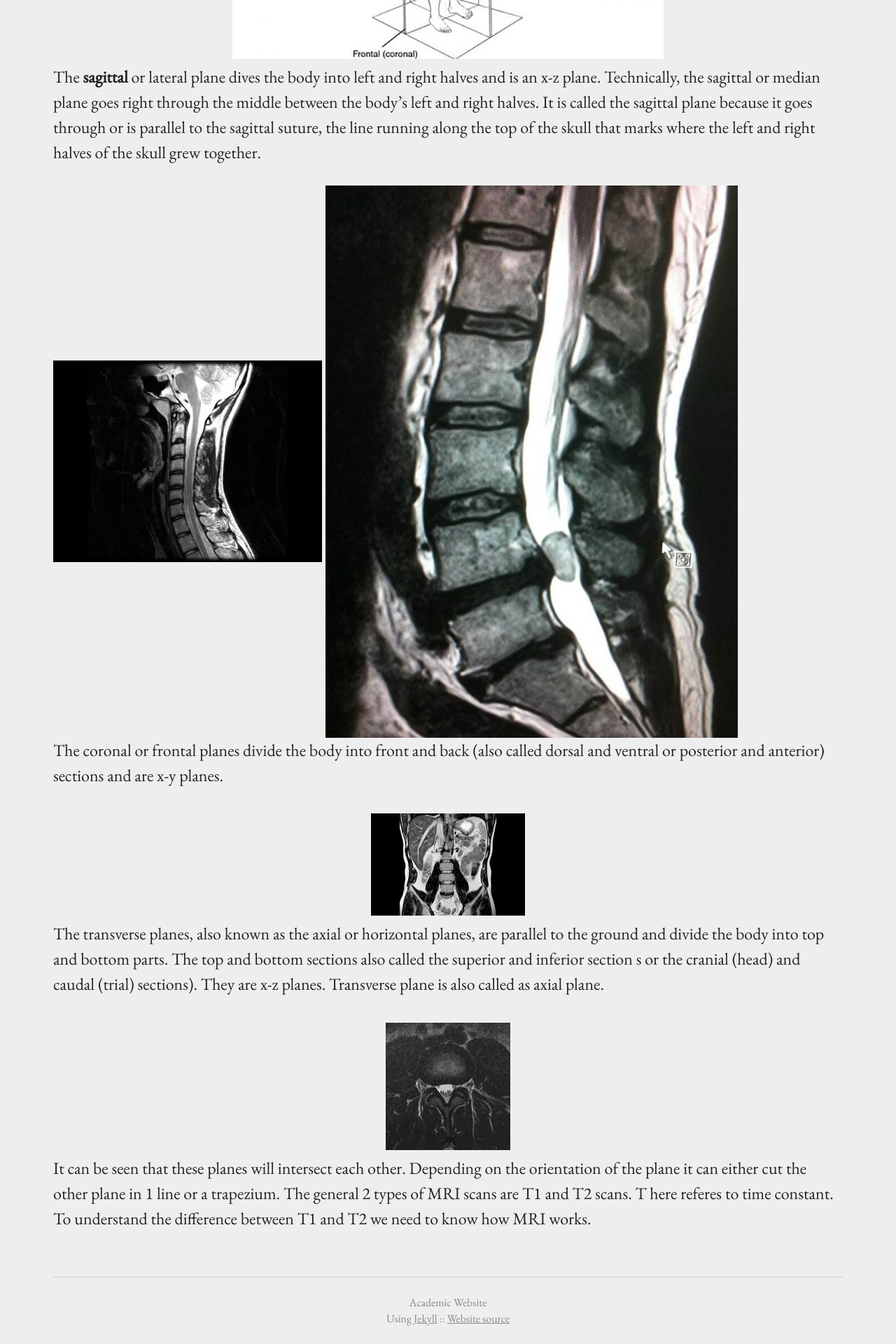
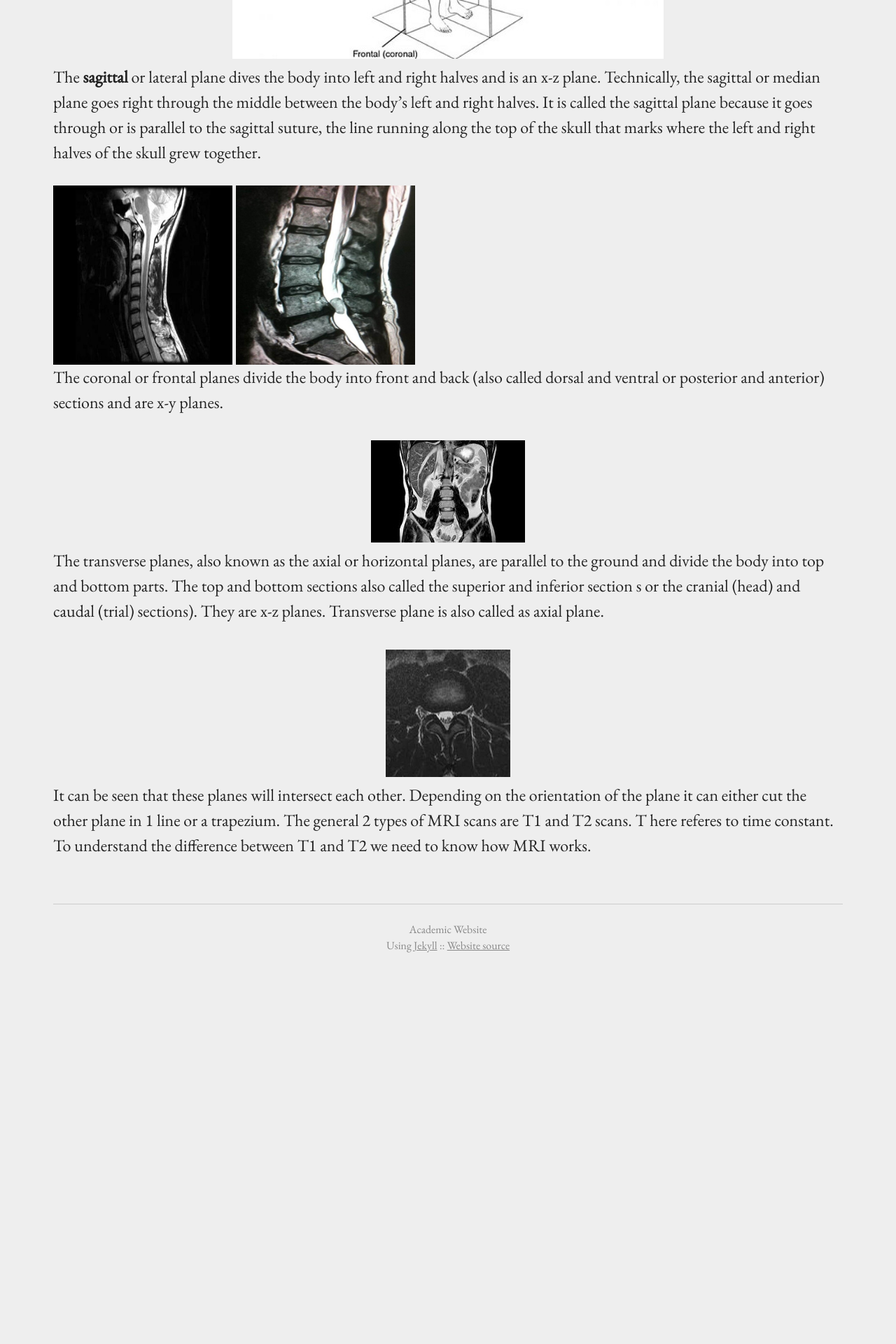
Before and after one commit to BadrinathS/BadrinathS.github.io, a Jekyll site: the page built from _posts/2019-02-15-Understanding-MRI-scans.md, in a window 1280 px wide. Shown: the part 1009-2929 px from the top of the page at 70% size. Built offline with Jekyll 4.4.1, drawn with Linux system fonts in a browser that asks for light colours; comment, search, counter and statistics services are not loaded; after the commit the page ends 2396 px from its top, so only the background shows below that.

Commit message:
Update 2019-02-15-Understanding-MRI-scans.md

```diff
--- a/_posts/2019-02-15-Understanding-MRI-scans.md
+++ b/_posts/2019-02-15-Understanding-MRI-scans.md
@@ -17,8 +17,8 @@
 <div>
   <!--{% include image.html url="/images/cervical_view.jpeg" caption="" max_width="100px"%}
   {% include image.html url="/images/lumbar_view.jpeg" caption="" max_width="100px"%}-->
-  <img src="/images/cervical_view.jpeg"/>
-  <img src="/images/lumbar_view.jpeg"/>
+  <img src="/images/cervical_view.jpeg" width="256" height="256" align="middle"/>
+  <img src="/images/lumbar_view.jpeg" width="256" height="256" align="middle"/>
 </div>
 
 The coronal or frontal planes divide the body into front and back (also called dorsal and ventral or posterior and anterior) sections and are x-y planes.
```
